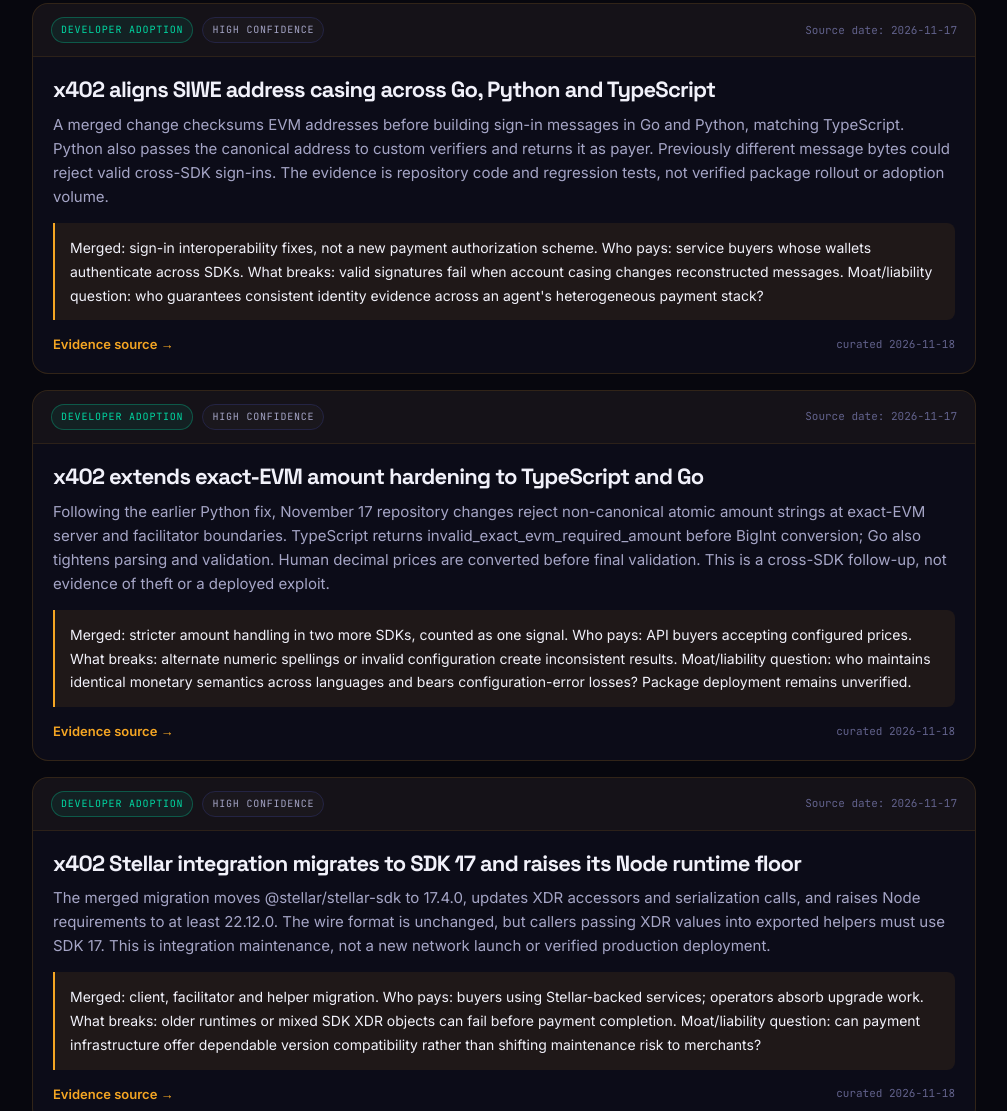
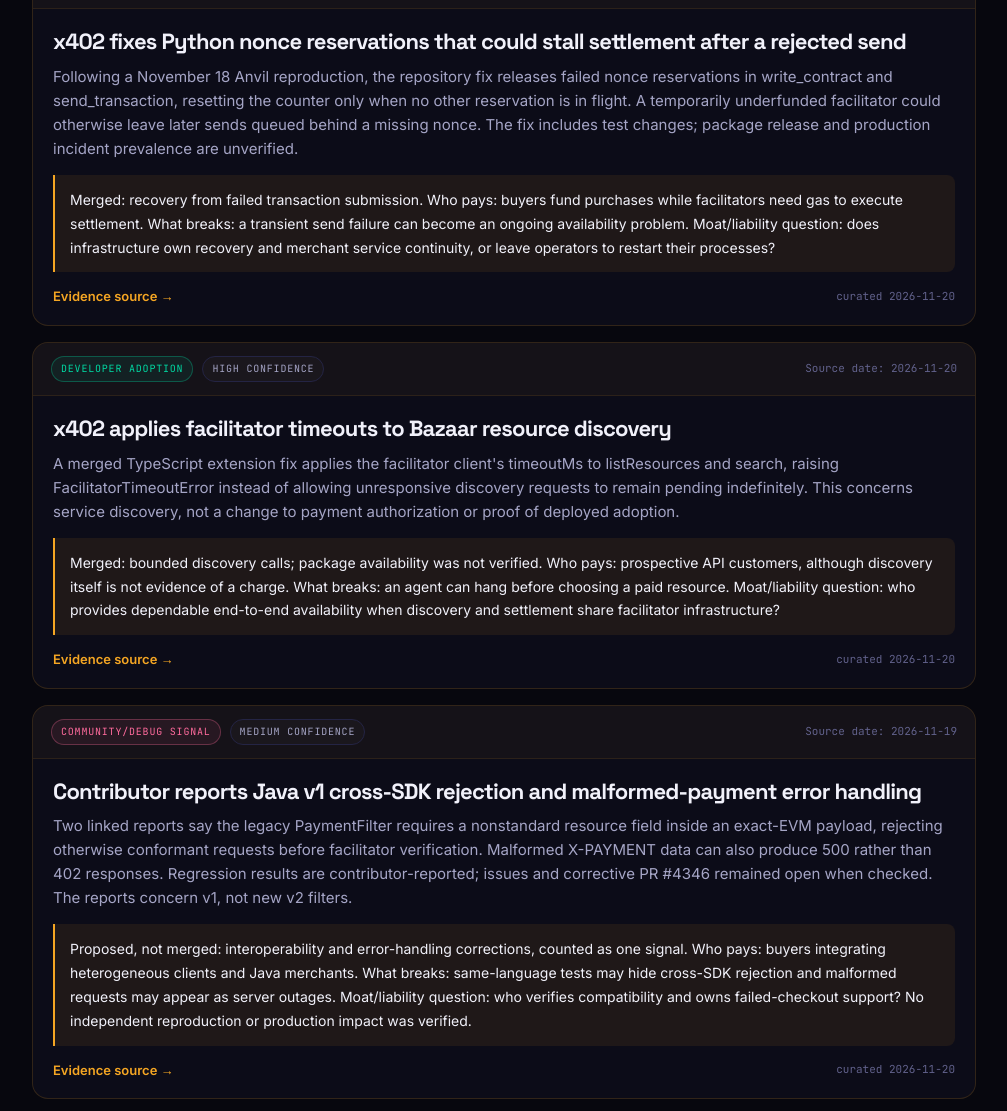
Before and after one commit to LucianaMa1/agenticpayment-forum, a plain HTML site: page signal.html in a window 1280 px wide. Shown: the part 1216-2327 px from the top of the page, without its empty margins (136-1143 px from the left). Drawn offline with Linux system fonts and the light colour scheme.

Commit message:
Refresh signal board

```diff
--- a/signal.html
+++ b/signal.html
@@ -86,7 +86,7 @@
     </div>
     <aside class="run-card">
       <div class="run-label">Latest refresh</div>
-      <div class="run-value" id="latest-run">Nov 18, 2026</div>
+      <div class="run-value" id="latest-run">Nov 20, 2026</div>
       <div class="run-note">Dates below are original source dates, not refresh dates. The refresh date only tells you when this board was curated.</div>
     </aside>
   </section>
--- a/signal_feed.json
+++ b/signal_feed.json
@@ -1,75 +1,78 @@
 [
   {
-    "id": "visa-acceptance-agentic-ready-nov18",
-    "source_date": "2026-11-18",
-    "observed_date": "2026-11-18",
+    "id": "stripe-agent-treasury-write-nov19",
+    "source_date": "2026-11-19",
+    "observed_date": "2026-11-20",
     "source_family": "Official protocol/product",
-    "headline": "Visa extends Agentic Ready to more than 140 acceptance-ecosystem participants",
-    "why_it_matters": "Visa expands the program to merchants, PSPs, acquirers and commerce platforms, including Adyen, PayPal and Stripe. Work includes recognizing agent-initiated transactions, accepting agentic network tokens and applying merchant permissions. This is readiness and testing, not proof that every participant has launched production acceptance. Visa's publication date is November 18; the release dateline says November 17.",
-    "evidence_url": "https://usa.visa.com/about-visa/newsroom/press-releases.releaseId.22986.html",
+    "headline": "Stripe opens controlled treasury money movement to agents in public preview",
+    "why_it_matters": "Treasury for agents gains write capabilities for transfers, currency conversion and vendor payments. OAuth-connected agents require confirmation for money movement; agent API keys support independent identities and configurable approval policies. Agent-created cards with spending limits are described as next, not shipped.",
+    "evidence_url": "https://stripe.com/blog/give-your-agents-controlled-access-to-analyze-your-data-and-move-funds",
+    "additional_evidence_urls": ["https://docs.stripe.com/treasury/agents"],
     "confidence": "High",
-    "interpretation": "Announced: acceptance-side expansion beyond issuer readiness. Who pays: buyers through existing card infrastructure. What could break: agent authentication, merchant permissions and fraud decisions across processors. Moat/liability question: who owns the acceptance relationship and evidence when a delegated purchase is disputed? Participation is not a liability guarantee.",
+    "interpretation": "Available in preview: execution rather than just financial analysis. Who pays: businesses moving treasury funds. What could break: overbroad persistent permissions or inadequate approval rules. Moat/liability question: can the platform make delegated authority auditable and assign responsibility for an authorized but mistaken transfer? Existing service adoption does not establish uptake of the new write features.",
+    "observer": "Sage"
+  },
+  {
+    "id": "x402-default-usdc-eight-networks-nov20",
+    "source_date": "2026-11-20",
+    "observed_date": "2026-11-20",
+    "source_family": "Developer adoption",
+    "headline": "x402 adds default Circle USDC mappings for eight EVM networks",
+    "why_it_matters": "A merged change updates TypeScript, Go and Python default asset tables for OP Mainnet, Unichain, Sonic, HyperEVM, Ink, Linea, Codex and Plume. Dollar-denominated prices can resolve to Circle-issued USDC and clients recognize it under default spend controls. This is SDK configuration support, not evidence of new payment volume or a Circle launch.",
+    "evidence_url": "https://github.com/x402-foundation/x402/commit/057590e5e76c87095e1a52e088b15cb9bf0c094d",
+    "confidence": "High",
+    "interpretation": "Merged: cross-language default asset mappings; published package rollout was not verified. Who pays: API buyers on the configured networks. What could break: incorrect asset selection or signature-domain configuration. Moat/liability question: who maintains trustworthy defaults across chains without making network support look like guaranteed settlement reliability?",
+    "observer": "Rex"
+  },
+  {
+    "id": "x402-python-nonce-recovery-nov19",
+    "source_date": "2026-11-19",
+    "observed_date": "2026-11-20",
+    "source_family": "Developer adoption",
+    "headline": "x402 fixes Python nonce reservations that could stall settlement after a rejected send",
+    "why_it_matters": "Following a November 18 Anvil reproduction, the repository fix releases failed nonce reservations in write_contract and send_transaction, resetting the counter only when no other reservation is in flight. A temporarily underfunded facilitator could otherwise leave later sends queued behind a missing nonce. The fix includes test changes; package release and production incident prevalence are unverified.",
+    "evidence_url": "https://github.com/x402-foundation/x402/commit/1fdc740cb1bbec09d2f6609f750f8c3a27e0bd56",
+    "additional_evidence_urls": ["https://github.com/x402-foundation/x402/issues/4312"],
+    "confidence": "High",
+    "interpretation": "Merged: recovery from failed transaction submission. Who pays: buyers fund purchases while facilitators need gas to execute settlement. What breaks: a transient send failure can become an ongoing availability problem. Moat/liability question: does infrastructure own recovery and merchant service continuity, or leave operators to restart their processes?",
+    "observer": "Rex"
+  },
+  {
+    "id": "x402-bazaar-timeout-nov20",
+    "source_date": "2026-11-20",
+    "observed_date": "2026-11-20",
+    "source_family": "Developer adoption",
+    "headline": "x402 applies facilitator timeouts to Bazaar resource discovery",
+    "why_it_matters": "A merged TypeScript extension fix applies the facilitator client's timeoutMs to listResources and search, raising FacilitatorTimeoutError instead of allowing unresponsive discovery requests to remain pending indefinitely. This concerns service discovery, not a change to payment authorization or proof of deployed adoption.",
+    "evidence_url": "https://github.com/x402-foundation/x402/commit/bf3908f8637ddf7d26ba9dd5434c16f53a0addf5",
+    "confidence": "High",
+    "interpretation": "Merged: bounded discovery calls; package availability was not verified. Who pays: prospective API customers, although discovery itself is not evidence of a charge. What breaks: an agent can hang before choosing a paid resource. Moat/liability question: who provides dependable end-to-end availability when discovery and settlement share facilitator infrastructure?",
+    "observer": "Rex"
+  },
+  {
+    "id": "x402-java-v1-interop-report-nov19",
+    "source_date": "2026-11-19",
+    "observed_date": "2026-11-20",
+    "source_family": "Community/debug signal",
+    "headline": "Contributor reports Java v1 cross-SDK rejection and malformed-payment error handling",
+    "why_it_matters": "Two linked reports say the legacy PaymentFilter requires a nonstandard resource field inside an exact-EVM payload, rejecting otherwise conformant requests before facilitator verification. Malformed X-PAYMENT data can also produce 500 rather than 402 responses. Regression results are contributor-reported; issues and corrective PR #4346 remained open when checked. The reports concern v1, not new v2 filters.",
+    "evidence_url": "https://github.com/x402-foundation/x402/issues/4344",
+    "additional_evidence_urls": ["https://github.com/x402-foundation/x402/issues/4345", "https://github.com/x402-foundation/x402/pull/4346"],
+    "confidence": "Medium",
+    "interpretation": "Proposed, not merged: interoperability and error-handling corrections, counted as one signal. Who pays: buyers integrating heterogeneous clients and Java merchants. What breaks: same-language tests may hide cross-SDK rejection and malformed requests may appear as server outages. Moat/liability question: who verifies compatibility and owns failed-checkout support? No independent reproduction or production impact was verified.",
     "observer": "Mia"
   },
   {
-    "id": "checkout-finance-agents-nov17",
-    "source_date": "2026-11-17",
-    "observed_date": "2026-11-18",
-    "source_family": "Market/operator signal",
-    "headline": "Checkout.com reports live agents in payment support and treasury operations",
-    "why_it_matters": "Checkout.com says Agent X handles more than 300 merchant queries monthly, with humans reviewing final responses, and reports roughly 98% less manual effort in gathering data and composing drafts. Agent Max supports cash-flow forecasting while treasury staff decide actions. These are company-reported payment-operations results, not autonomous transfer initiation; deployment start dates are unspecified.",
-    "evidence_url": "https://www.checkout.com/blog/finance-learning-building-ai-agents",
+    "id": "acp-retry-recovery-discussion-nov18",
+    "source_date": "2026-11-18",
+    "observed_date": "2026-11-20",
+    "source_family": "Community/debug signal",
+    "headline": "ACP discussion separates purchase approval from safe payment retry recovery",
+    "why_it_matters": "Fresh comments on proposal #325 enumerate crash-after-payment, one-time-token recovery, concurrent retries, expired PSP keys and unknown outcomes. The participant distinguishes three simulations using a fake PSP from two untested cases. The proposal author agrees approval binding and retry guidance should remain separate while sharing an approved-snapshot record. This is discussion, not an adopted standard or a production double-charge incident.",
+    "evidence_url": "https://github.com/agentic-commerce-protocol/agentic-commerce-protocol/issues/325#issuecomment-6973379109",
+    "additional_evidence_urls": ["https://github.com/agentic-commerce-protocol/agentic-commerce-protocol/issues/325#issuecomment-6977615103"],
     "confidence": "Medium",
-    "interpretation": "Reported: live inquiry support and treasury decision tooling. Who pays: the operator funds the workflow; merchants receive support, not a new agent checkout method. What could break: incorrect database queries or confident but wrong explanations. Moat/liability question: does proprietary payment context create durable advantage, and can human review preserve accountability as throughput rises?",
-    "observer": "Mia"
-  },
-  {
-    "id": "x402-siwe-checksum-nov17",
-    "source_date": "2026-11-17",
-    "observed_date": "2026-11-18",
-    "source_family": "Developer adoption",
-    "headline": "x402 aligns SIWE address casing across Go, Python and TypeScript",
-    "why_it_matters": "A merged change checksums EVM addresses before building sign-in messages in Go and Python, matching TypeScript. Python also passes the canonical address to custom verifiers and returns it as payer. Previously different message bytes could reject valid cross-SDK sign-ins. The evidence is repository code and regression tests, not verified package rollout or adoption volume.",
-    "evidence_url": "https://github.com/x402-foundation/x402/commit/911709c32e62641f7bd4df345b2029ebe84968c8",
-    "confidence": "High",
-    "interpretation": "Merged: sign-in interoperability fixes, not a new payment authorization scheme. Who pays: service buyers whose wallets authenticate across SDKs. What breaks: valid signatures fail when account casing changes reconstructed messages. Moat/liability question: who guarantees consistent identity evidence across an agent's heterogeneous payment stack?",
-    "observer": "Rex"
-  },
-  {
-    "id": "x402-exact-amount-ts-go-nov17",
-    "source_date": "2026-11-17",
-    "observed_date": "2026-11-18",
-    "source_family": "Developer adoption",
-    "headline": "x402 extends exact-EVM amount hardening to TypeScript and Go",
-    "why_it_matters": "Following the earlier Python fix, November 17 repository changes reject non-canonical atomic amount strings at exact-EVM server and facilitator boundaries. TypeScript returns invalid_exact_evm_required_amount before BigInt conversion; Go also tightens parsing and validation. Human decimal prices are converted before final validation. This is a cross-SDK follow-up, not evidence of theft or a deployed exploit.",
-    "evidence_url": "https://github.com/x402-foundation/x402/commit/b38d3becc5a05234008506a42f62c3b2186510ce",
-    "additional_evidence_urls": ["https://github.com/x402-foundation/x402/commit/c9b2842e34366b466ac6d3eb45674653cae1b8c5"],
-    "confidence": "High",
-    "interpretation": "Merged: stricter amount handling in two more SDKs, counted as one signal. Who pays: API buyers accepting configured prices. What breaks: alternate numeric spellings or invalid configuration create inconsistent results. Moat/liability question: who maintains identical monetary semantics across languages and bears configuration-error losses? Package deployment remains unverified.",
-    "observer": "Sage"
-  },
-  {
-    "id": "x402-stellar-sdk17-nov17",
-    "source_date": "2026-11-17",
-    "observed_date": "2026-11-18",
-    "source_family": "Developer adoption",
-    "headline": "x402 Stellar integration migrates to SDK 17 and raises its Node runtime floor",
-    "why_it_matters": "The merged migration moves @stellar/stellar-sdk to 17.4.0, updates XDR accessors and serialization calls, and raises Node requirements to at least 22.12.0. The wire format is unchanged, but callers passing XDR values into exported helpers must use SDK 17. This is integration maintenance, not a new network launch or verified production deployment.",
-    "evidence_url": "https://github.com/x402-foundation/x402/commit/e2b5bcba52ca181664c66a717da27aa727b8c539",
-    "confidence": "High",
-    "interpretation": "Merged: client, facilitator and helper migration. Who pays: buyers using Stellar-backed services; operators absorb upgrade work. What breaks: older runtimes or mixed SDK XDR objects can fail before payment completion. Moat/liability question: can payment infrastructure offer dependable version compatibility rather than shifting maintenance risk to merchants?",
-    "observer": "Rex"
-  },
-  {
-    "id": "x402-recipient-reason-code-nov17",
-    "source_date": "2026-11-17",
-    "observed_date": "2026-11-18",
-    "source_family": "Developer adoption",
-    "headline": "x402 standardizes recipient-mismatch errors for Go and TypeScript facilitators",
-    "why_it_matters": "A merged fix changes the error to invalid_exact_evm_payload_recipient_mismatch, matching the v2 specification and Python implementation. The changeset notes that the legacy client accepts only the specified reason. This repairs error interoperability; it does not establish that incorrect recipients were previously accepted or funds misdirected.",
-    "evidence_url": "https://github.com/x402-foundation/x402/commit/5511054e5f04136691d2e2688f591081fcb380fd",
-    "confidence": "High",
-    "interpretation": "Merged: a standardized rejection code and tests. Who pays: buyers authorizing payments to a named recipient. What breaks: clients cannot consistently classify a rejected payment when SDKs emit different codes. Moat/liability question: who maintains reliable machine-readable failure evidence across wallet, facilitator and merchant systems? Published package availability was not verified.",
+    "interpretation": "Discussed: concrete recovery cases, not shipped protocol changes; the source date marks the synthesis, not the earlier simulations. Who pays: shoppers whose purchases may be retried after uncertain outcomes. What breaks: a valid approval does not itself prevent duplicate execution or a charged-but-uncommitted order. Moat/liability question: who owns reconciliation and compensation across merchant, agent and PSP?",
     "observer": "Sage"
   }
 ]
```
